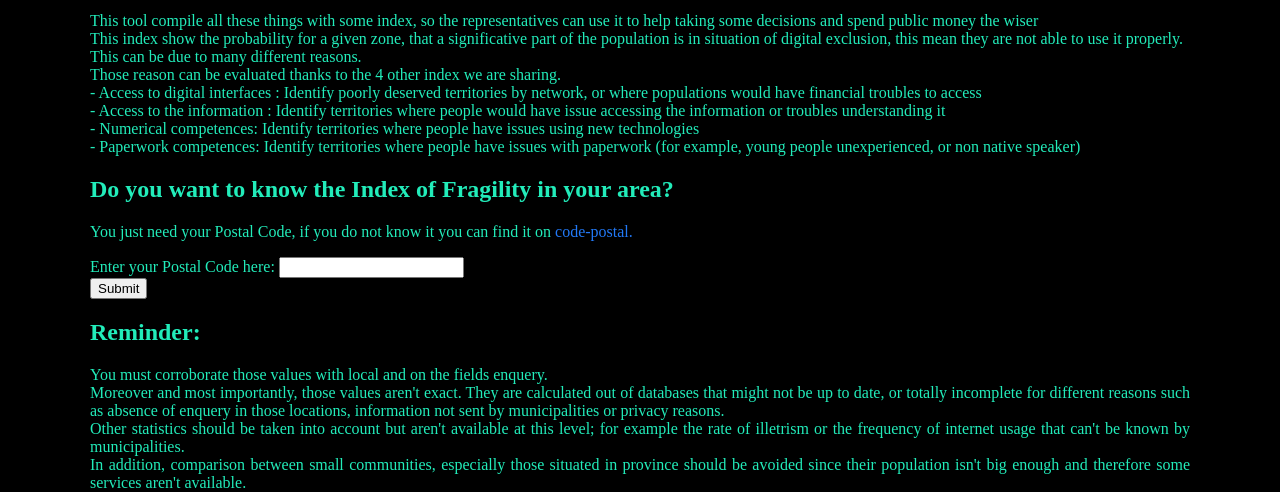
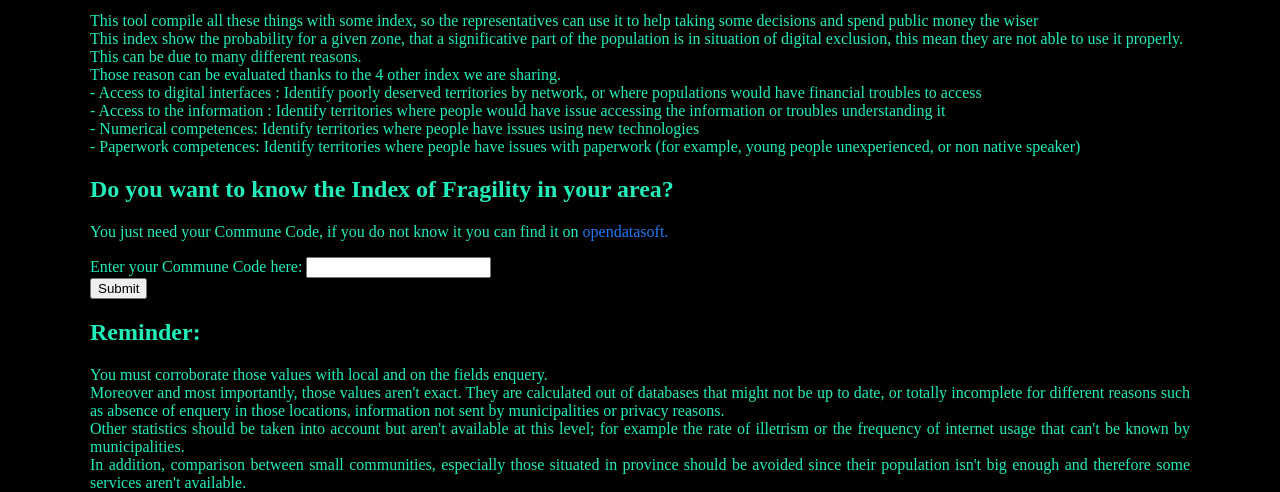
Before and after one commit to josuebecerra7/Hackaton_Design4Green, a PHP site: page / in a window 1280 px wide. Shown: the part 434-926 px from the top of the page. Run offline with PHP 8.4, Linux system fonts and the light colour scheme; some libraries are stand-ins or nearby versions.

Commit message:
link fix

```diff
--- a/index.php
+++ b/index.php
@@ -47,9 +47,9 @@
 			<!-- Section where the user can use the tool -->
 			<section id="secondary_section" align = "justify">
 				<h2>Do you want to know the Index of Fragility in your area?</h2>
-				<p> You just need your Postal Code, if you do not know it you can find it on <a href="https://www.code-postal.com/" target="popup">code-postal.</a></p>
+				<p> You just need your Commune Code, if you do not know it you can find it on <a href="https://data.opendatasoft.com/explore/dataset/correspondance-code-insee-code-postal%40public/table/" target="popup">opendatasoft.</a></p>
 				<form method="post"  label="pc2">
-					<label>Enter your Postal Code here: </label>
+					<label>Enter your Commune Code here: </label>
 					<input type="number" name="area_name" label="pc"><br>
 					<button type="submit" name="submit">Submit</button>
 				</form>
```
Also changed, not shown: 1 other file.
